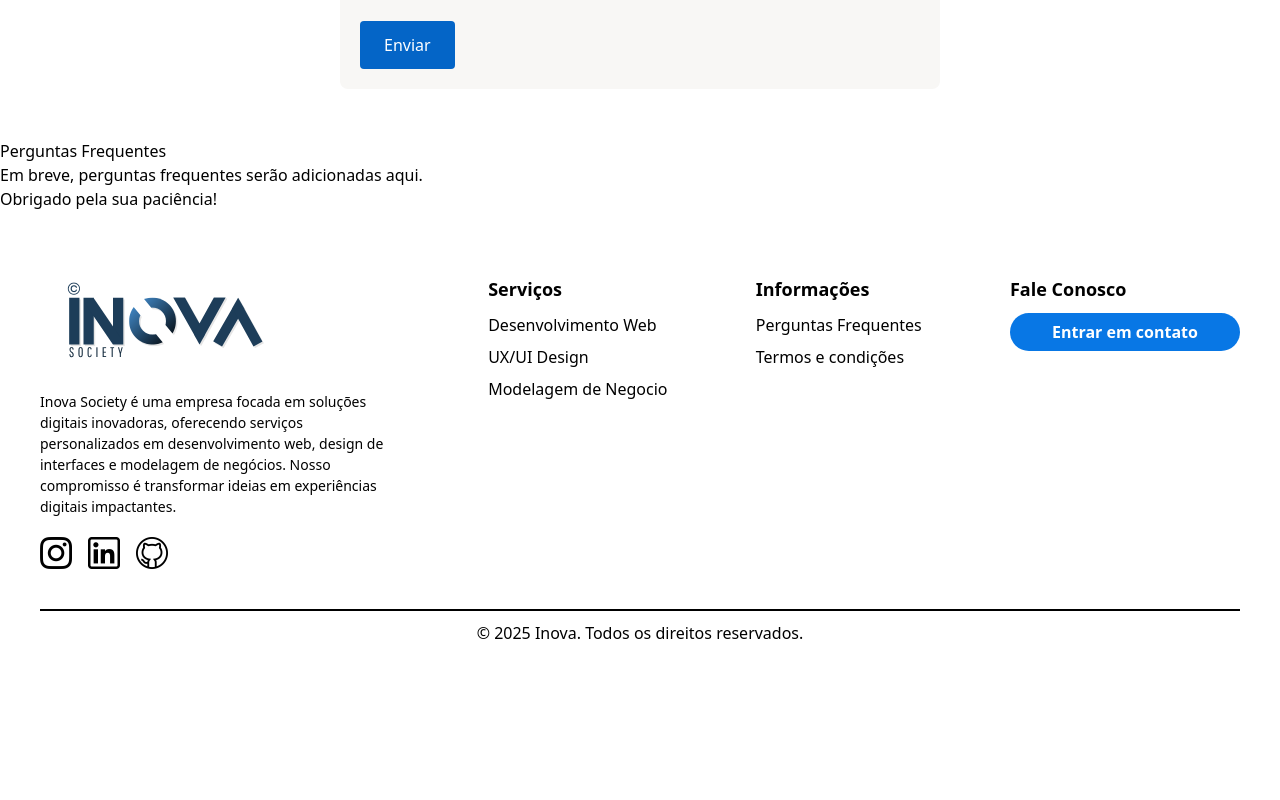
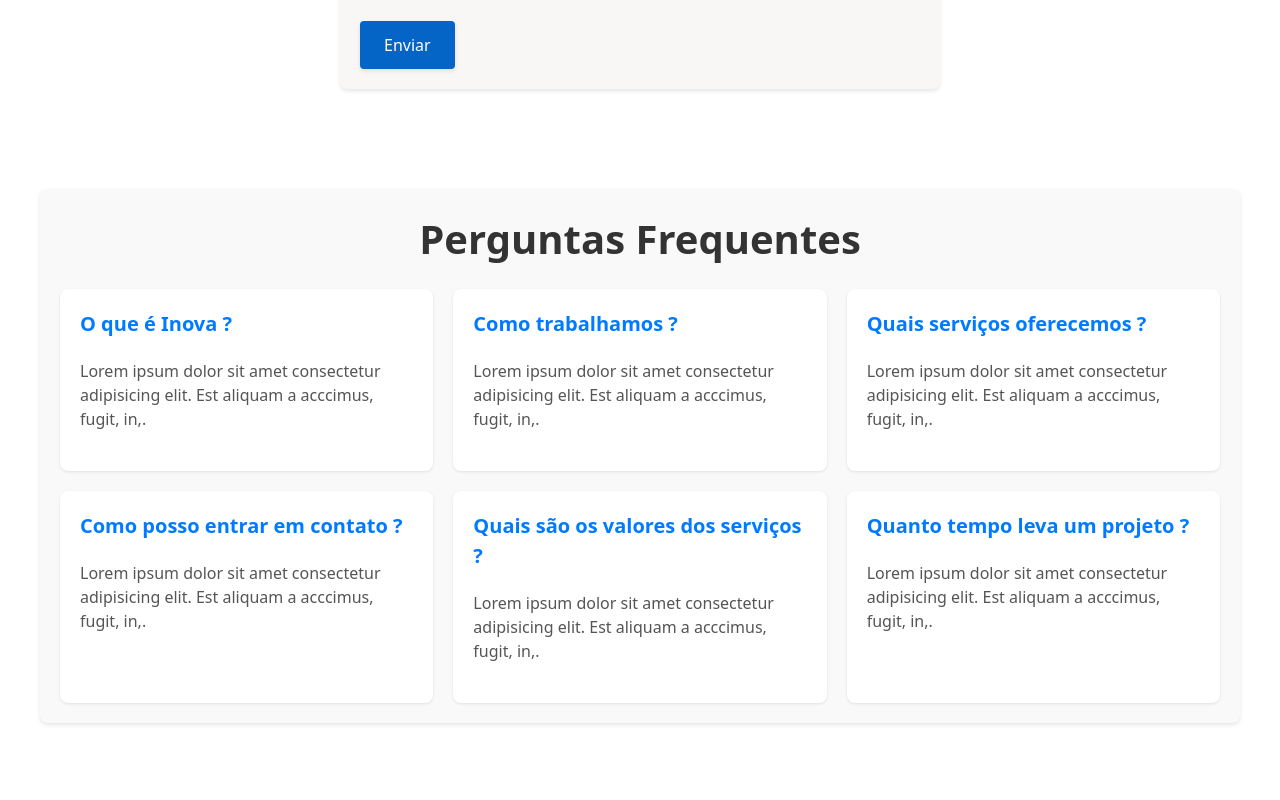
Before and after one commit to inovaSociety/inova---Projeto-3, a React (Vite) app in the folder inova/: page /contato in a window 1280 px wide. Shown: the part 680-1480 px from the top of the page. Before the commit the page ends 1335 px from the top, so only its background shows below. Built offline with nearby package versions, Linux system fonts and the light colour scheme; a web font is replaced by a local one.

Commit message:
Finalizando o Faq, removendo espaços em branco do contact e melhorando CSS

```diff
--- a/inova/src/components/contact/Contact.jsx
+++ b/inova/src/components/contact/Contact.jsx
@@ -82,7 +82,6 @@ const Contact = () => {
             required
             ></textarea>
           </div>
-
           <button type="submit">Enviar</button>
         </form>
       </div>
--- a/inova/src/components/contact/Style.css
+++ b/inova/src/components/contact/Style.css
@@ -7,6 +7,8 @@
   padding: 20px;
   max-width: 600px;
   border-radius: 8px;
+  box-shadow: 0 2px 4px rgba(0, 0, 0, 0.1);
+
 }
 
 .form-group {
@@ -43,4 +45,6 @@
   border: none;
   cursor: pointer;
   border-radius: 4px;
+  box-shadow: 0 2px 4px rgba(0, 0, 0, 0.1);
+
 }
--- a/inova/src/components/faq/Faq.jsx
+++ b/inova/src/components/faq/Faq.jsx
@@ -1,11 +1,44 @@
 import React from "react";
+import './Style.css';
 
 const Faq = () => {
+    const faqData = [
+  {
+    question: "O que é Inova ?",
+    answer: "Lorem ipsum dolor sit amet consectetur adipisicing elit. Est aliquam a acccimus, fugit, in,.",
+  },
+  {
+    question: "Como trabalhamos ? ",
+    answer: "Lorem ipsum dolor sit amet consectetur adipisicing elit. Est aliquam a acccimus, fugit, in,.",
+  },
+  {
+    question: "Quais serviços oferecemos ? ",
+    answer: "Lorem ipsum dolor sit amet consectetur adipisicing elit. Est aliquam a acccimus, fugit, in,.",
+  },
+  {
+    question: "Como posso entrar em contato ? ",
+    answer: "Lorem ipsum dolor sit amet consectetur adipisicing elit. Est aliquam a acccimus, fugit, in,.",
+  },
+  {
+    question: "Quais são os valores dos serviços ? ",
+    answer: "Lorem ipsum dolor sit amet consectetur adipisicing elit. Est aliquam a acccimus, fugit, in,.",
+  },
+  {
+    question: "Quanto tempo leva um projeto ? ",
+    answer: "Lorem ipsum dolor sit amet consectetur adipisicing elit. Est aliquam a acccimus, fugit, in,.",
+  }
+]
   return (
-    <div id="Faq">
-      <h1>Perguntas Frequentes</h1>
-      <p>Em breve, perguntas frequentes serão adicionadas aqui.</p>
-      <p>Obrigado pela sua paciência!</p>
+    <div className="faq-container">
+      <h1 className="title-faq">Perguntas Frequentes</h1>
+      <div className="faq-grid">
+        {faqData.map((item, index) => (
+          <div key={index} className="faq-item">
+            <h2 className="question">{item.question}</h2>
+            <p className="faq-text">{item.answer}</p>
+          </div>
+        ))}
+      </div>
     </div>
   );
 }
--- a/inova/src/components/faq/Style.css
+++ b/inova/src/components/faq/Style.css
@@ -0,0 +1,45 @@
+.faq-container {
+    padding: 20px;
+    background-color: #f9f9f9;
+    border-radius: 8px;
+    box-shadow: 0 2px 4px rgba(0, 0, 0, 0.1);
+    max-width: 1200px;
+    margin: 0 auto;
+    margin-top: 100px;
+    margin-bottom: 80px;
+}
+
+.faq-grid {
+    display: grid;
+    grid-template-columns: repeat(3, 1fr);
+    gap: 20px;
+    width: 100%;
+}
+.title-faq {
+    text-align: center;
+    font-size: 40px;
+    color: #333;
+    margin-bottom: 20px;
+    font-weight: bold;
+}
+.question {
+    font-weight: bold;
+    color: #007bff;
+    margin-bottom: 10px;
+    font-size: 20px;
+}
+.faq-text {
+    font-size: 16px;
+    color: #555;
+    line-height: 1.5;
+    margin-top: 20px;
+    margin-bottom: 20px;
+}
+.faq-item {
+    background-color: #fff;
+    padding: 20px;
+    border-radius: 8px;
+    box-shadow: 0 1px 3px rgba(0, 0, 0, 0.1);
+    width: 100%;
+    box-sizing: border-box;
+}
```
